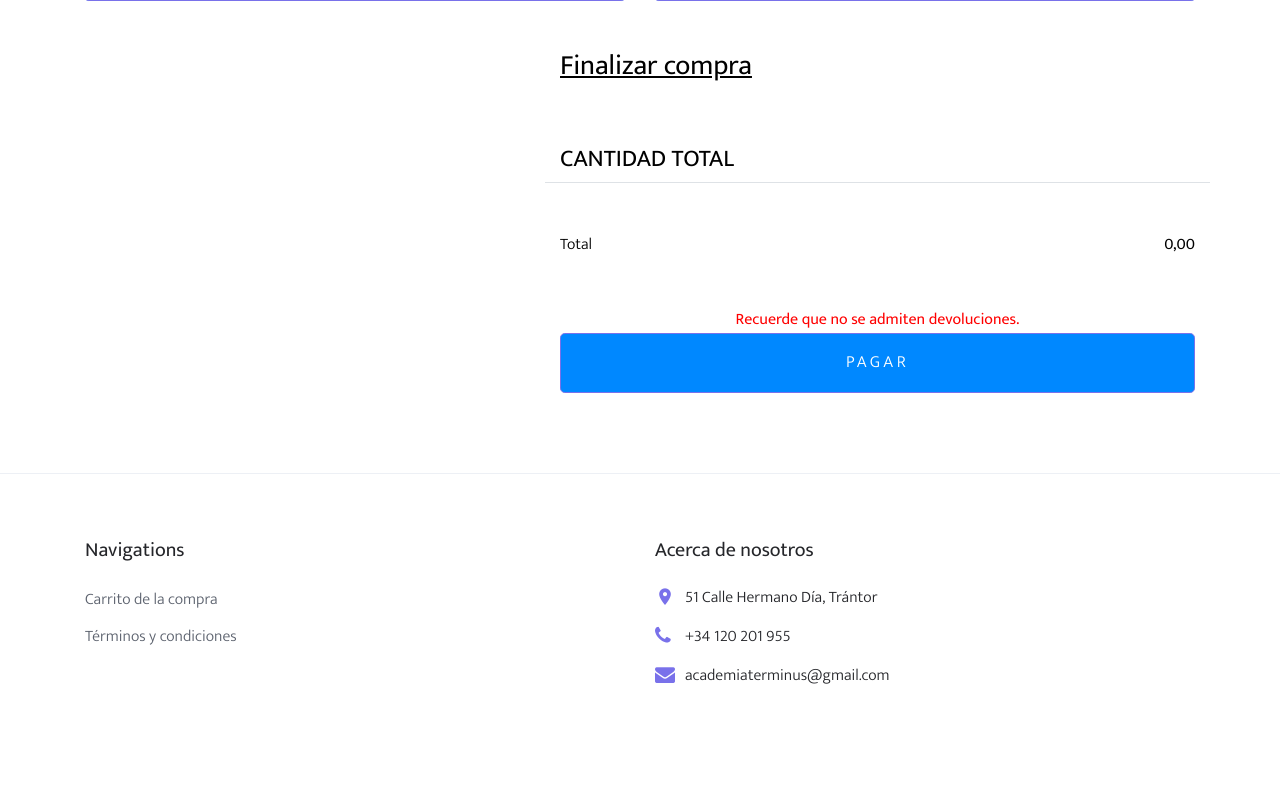
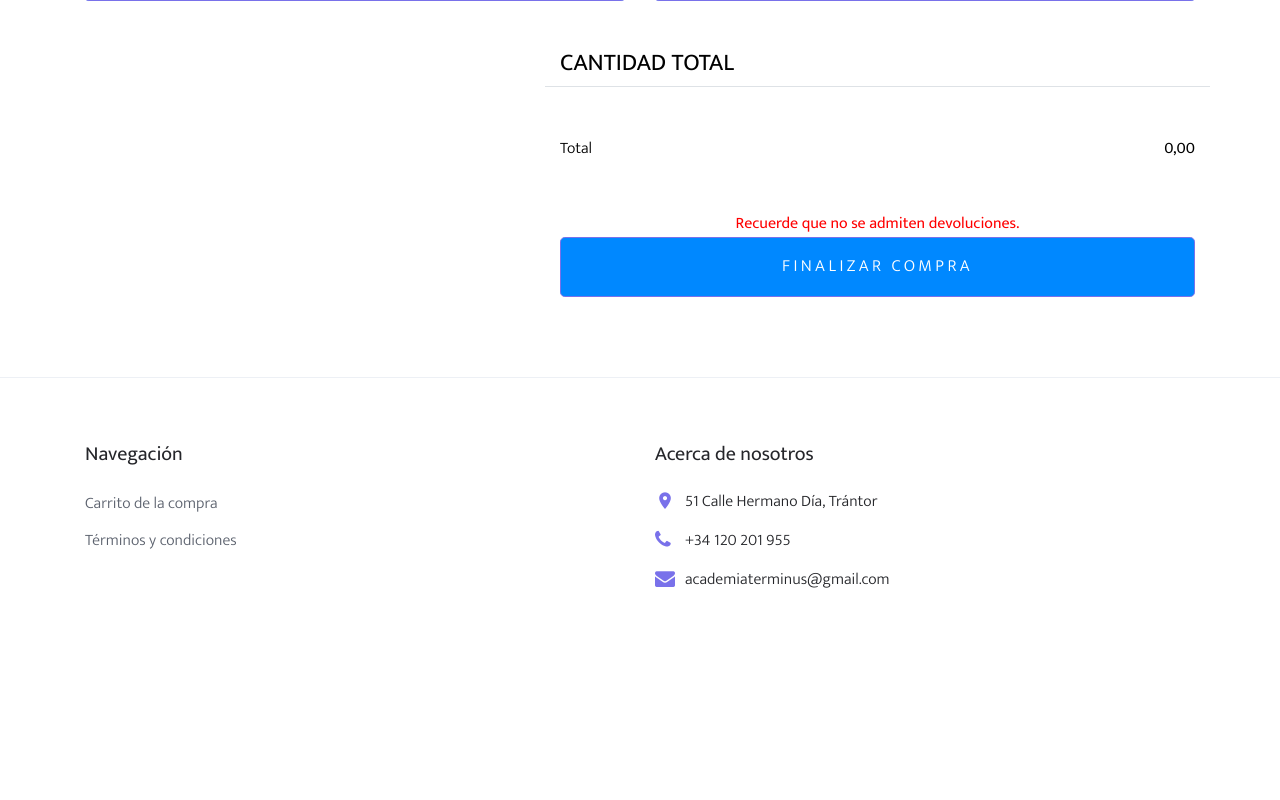
Before and after one commit to PedroJimenezGuerrero/PGPI-G1.14, a Django app: page /cart/ in a window 1280 px wide. Shown: the part 470-1270 px from the top of the page. After the commit the page ends 1058 px from the top, so only its background shows below. Run offline with Django 4.2, Linux system fonts and the light colour scheme; some libraries are stand-ins or nearby versions; some web fonts are replaced.

Commit message:
fix: algunos retoques finales

```diff
--- a/app/cart/templates/cart/detail.html
+++ b/app/cart/templates/cart/detail.html
@@ -87,8 +87,6 @@
             <div class="col-md-7">
                 <div class="row">
                     <div class="col-md-12 text-right border-bottom mb-5">
-                        <u style="color:black"><h3 style="color:black; display:flex; text-align:left">Finalizar compra</h3></u>
-                        <br></br>
                         <h3 class="text-black h4 text-uppercase" style="display:flex; align-text:center">Cantidad total</h3>
                     </div>
                 </div>
@@ -106,7 +104,7 @@
                             <b style="color:red;">Recuerde que no se admiten devoluciones.</b>
                         </div>
                         <div style="display:flex; justify-content: center;">
-                            <button class="btn btn-primary btn-lg py-3 btn-block" style="background-color: #0088FF;" onclick="window.location='{% url 'order:order_create' %}'">Pagar</button>
+                            <button class="btn btn-primary btn-lg py-3 btn-block" style="background-color: #0088FF;" onclick="window.location='{% url 'order:order_create' %}'">Finalizar compra</button>
                         </div>
                     </div>
                 </div>
--- a/app/order/templates/order/create.html
+++ b/app/order/templates/order/create.html
@@ -88,7 +88,7 @@
         }).render('#paypal-button-container');
     </script>
     {% csrf_token %}
-        <p><input id = 'finish-button-container' class="btn btn-primary btn-sm btn-block" style="background-color: #0088FF; display: none" type="submit" value="Finalizar"></p>
+        <p><input id = 'finish-button-container' class="btn btn-primary btn-sm btn-block" style="background-color: #0088FF; display: none" type="submit" value="Finalizar compra"></p>
     </form>
 </div>
 
--- a/app/shop/templates/shop/base/footer.html
+++ b/app/shop/templates/shop/base/footer.html
@@ -4,7 +4,7 @@
                 <div class="col-lg-6 mb-5 mb-lg-0">
                     <div class="row">
                         <div class="col-md-12">
-                            <h3 class="footer-heading mb-4">Navigations</h3>
+                            <h3 class="footer-heading mb-4">Navegación</h3>
                         </div>
                         <div class="col-md-6 col-lg-4">
                             <ul class="list-unstyled">
```
Also changed, not shown: app/config/media/products/2024/11/30/gta-online-nueva-actualizacion-f.jpg (added), app/config/media/products/2024/11/30/maxresdefault.jpg (added).
